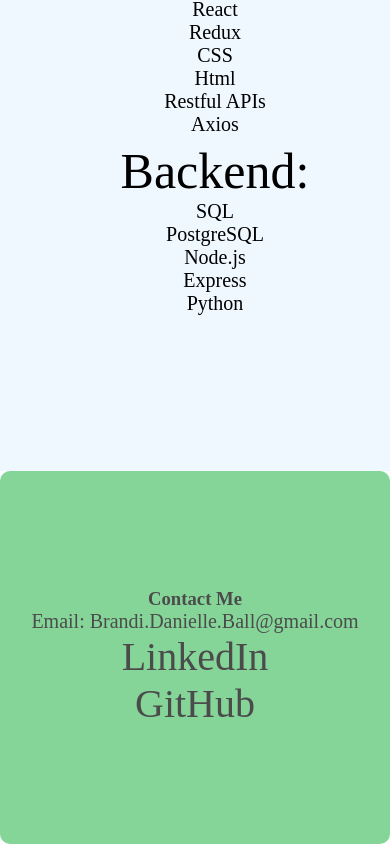
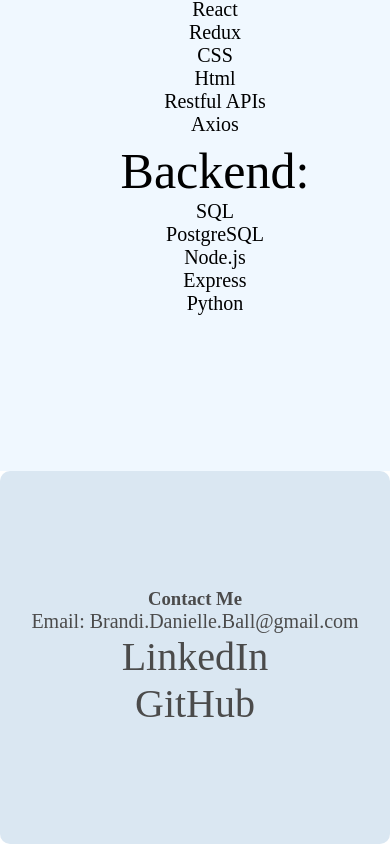
Before and after one commit to brandib222/portfolio-site, a React (Create React App) app: page / in a window 390 px wide. Shown: the part 912-1756 px from the top of the page. Built offline with nearby package versions, Linux system fonts and the light colour scheme.

Commit message:
edited contact media queries

```diff
--- a/src/App.css
+++ b/src/App.css
@@ -384,7 +384,7 @@ iframe {
         display: flex;
         flex-flow: column wrap;
         padding: 30% 5%;
-        background-color: #52C46E;
+        background-color: rgb(203, 221, 237);
         width: 100;
       }
 
```
